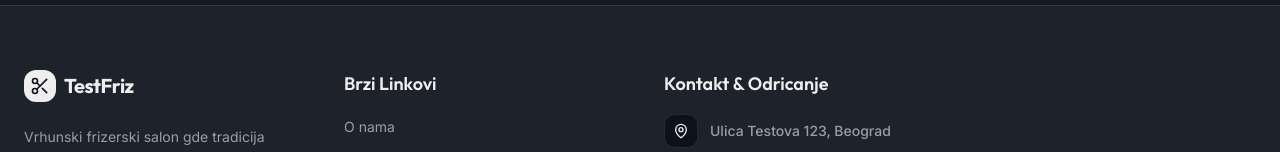
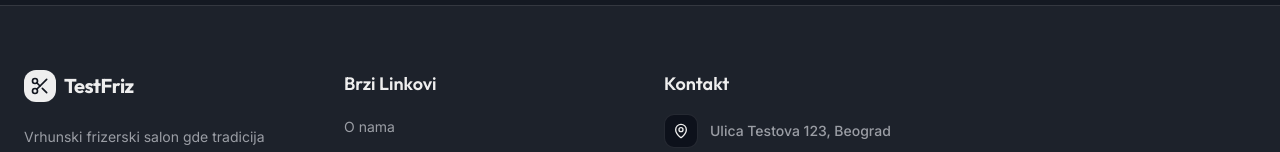
Before and after one commit to Strahinja-dev25/frizerski-salon-temp, a Next.js app: page / in a window 1280 px wide. Shown: the part 4620-4772 px from the top of the page. Built offline with nearby package versions, Linux system fonts and the light colour scheme; no server answers; the database is empty.

Commit message:
feat: add new Footer component with navigation links and contact information

```diff
--- a/src/components/public/footer.tsx
+++ b/src/components/public/footer.tsx
@@ -57,7 +57,7 @@ export function Footer() {
 
           {/* Contact */}
           <div className="col-span-1 md:col-span-2 flex flex-col gap-4">
-            <h3 className="font-heading font-semibold text-foreground text-lg">Kontakt & Odricanje</h3>
+            <h3 className="font-heading font-semibold text-foreground text-lg">Kontakt</h3>
             <ul className="flex flex-col gap-3 font-medium">
               <li className="flex items-center gap-3 text-muted-foreground text-sm">
                 <div className="bg-background p-2 rounded-md border border-border">
```
